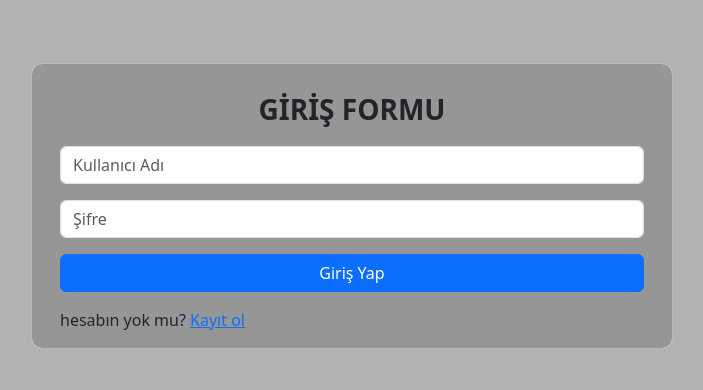
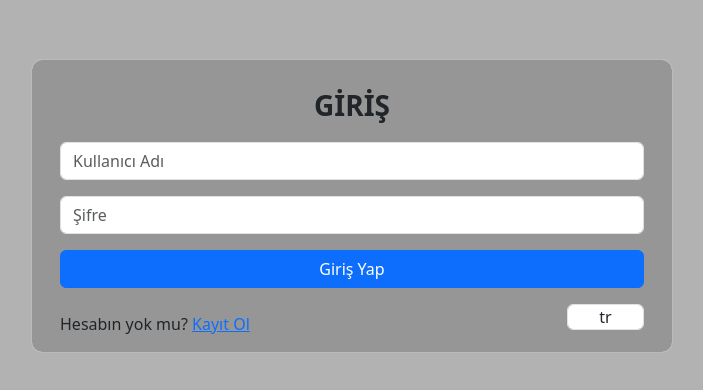
Before and after one commit to OmerSalik/MMORPG_oyun_denemesi, a plain HTML site: page ver1.0/html/index.html in a window 1280 px wide. Shown: the part 194-584 px from the top of the page, without its empty margins (288-991 px from the left). Drawn offline with nearby package versions, Linux system fonts and the light colour scheme; some packages are replaced by stand-ins of ours; no server answers; a script that the page names is missing.

Commit message:
Add files via upload

```diff
--- a/ver1.0/html/index.html
+++ b/ver1.0/html/index.html
@@ -13,12 +13,15 @@
       <div class="omer-form" id="giris-formu">
         <div>
           <div class="container-fluid">
-              <div class="col-12 mb-3 fs-3 text-center fw-bold mt-2">GİRİŞ FORMU</div>
-              <div class="col-12 mb-3"><input type="text" id="giris-kadi-input" class="form-control gk-input" placeholder="Kullanıcı Adı"></div>
-              <div class="col-12 mb-3"><input type="password" id="giris-sifre-input" class="form-control gk-input" placeholder="Şifre"></div>
-              <div class="col-12 mb-3"><button type="button" class="btn btn-primary w-100 islem-button" islem="girisYap">Giriş Yap</button></div>
-              <div class="col-12">
-                hesabın yok mu? <a class="form-degis cp" form="kayit-formu">Kayıt ol</a>
+              <div class="col-12 mb-3 fs-3 text-center fw-bold mt-2" kelime="giris" tip="innerHTML"></div>
+              <div class="col-12 mb-3"><input type="text" id="giris-kadi-input" class="form-control gk-input" kelime="kullanici_adi" tip="placeholder"></div>
+              <div class="col-12 mb-3"><input type="password" id="giris-sifre-input" class="form-control gk-input" kelime="sifre" tip="placeholder"></div>
+              <div class="col-12 mb-3"><button type="button" class="btn btn-primary w-100 islem-button" islem="girisYap" kelime="giris_yap" tip="innerHTML"></button></div>
+              <div class="row">
+                <div class="col-10 pt-2"><span kelime="hesabin_yok_mu" tip="innerHTML"></span>? <a class="form-degis cp" form="kayit-formu" kelime="kayit_ol" tip="innerHTML"></a></div>
+                <div class="col-2">
+                  <select dil="true" class="form-control text-center"></select>
+                </div>
               </div>
           </div>
         </div>
@@ -26,19 +29,29 @@
       <div class="omer-form" id="kayit-formu">
         <div>
           <div class="container-fluid">
-              <div class="col-12 mb-3 fs-3 text-center fw-bold mt-2"> KAYIT FORMU</div>
-              <div class="col-12 mb-3"><input type="text" id="kayit-kadi-input" class="form-control gk-input" placeholder="Kullanıcı Adı"></div>
-              <div class="col-12 mb-3"><input type="password" id="kayit-sifre-input" class="form-control gk-input" placeholder="Şifre"></div>
-              <div class="col-12 mb-3"><input type="password" id="kayit-sifre-tekrar-input" class="form-control gk-input" placeholder="Şifre Tekrar"></div>
-              <div class="col-12 mb-3"><button type="button" class="btn btn-primary w-100 islem-button" islem="kayitOl">Kayıt Ol</button></div>
-              <div class="col-12">Zaten bir hesabın var mı? <a class="form-degis cp" form="giris-formu">Giriş Yap</a></div>
+              <div class="col-12 mb-3 fs-3 text-center fw-bold mt-2" kelime="kayit" tip="innerHTML"></div>
+              <div class="col-12 mb-3"><input type="text" id="kayit-kadi-input" class="form-control gk-input" kelime="kullanici_adi" tip="placeholder"></div>
+              <div class="col-12 mb-3"><input type="password" id="kayit-sifre-input" class="form-control gk-input" kelime="sifre" tip="placeholder"></div>
+              <div class="col-12 mb-3"><input type="password" id="kayit-sifre-tekrar-input" class="form-control gk-input" kelime="sifre_tekrar" tip="placeholder"></div>
+              <div class="col-12 mb-3"><button type="button" class="btn btn-primary w-100 islem-button" islem="kayitOl" kelime="kayit_ol" tip="innerHTML">Kayıt Ol</button></div>
+              <div class="row">
+                <div class="col-10"><span kelime="zaten_bir_hesabin_var_mi" tip="innerHTML"></span>? <a class="form-degis cp" form="giris-formu" kelime="giris_yap" tip="innerHTML"></a></div>
+                <div class="col-2">
+                  <select dil="true" class="form-control text-center"></select>
+                </div>
+              </div>
           </div>
         </div>
       </div>
     </div>
     <div id="oyun">
       <div id="oyun-div-ust">
-        <div></div>
+        <div>
+          <div style="width: 100%;">
+            <select dil="true" class="form-control text-center w-100" style="height: min-content;"></select>
+            <button type="button" class="btn btn-danger w-100" kelime="cikis_yap" tip="innerHTML" id="cikis_yap"></button>
+          </div>
+        </div>
         <canvas id="canvas"></canvas>
         <div></div>
       </div>
--- /dev/null
+++ b/ver1.0/html/js/class/bloklar.js
@@ -0,0 +1,24 @@
+/*
+genislik : 528 px
+uzunluk : 381 px
+
+yatay blok sayısı : 11
+dikey blok sayısı : 8
+
+blok büyüklüğü x : 48
+blok büyüklüğü y : 47.625 => 48
+*/
+
+class blok {
+  constructor() {
+    /* f çalışmıyor */
+    /* f.log('değer : ', f.gid('giris-kadi-input).value) */
+  }
+}
+
+export class Zemin extends blok{
+  constructor(oyun) {
+    super();
+    this.oyun = oyun;
+  }
+}
--- /dev/null
+++ b/ver1.0/html/js/class/diller.js
@@ -0,0 +1,29 @@
+let sozluk = {
+  "tr": {
+    giris:                    "GİRİŞ",
+    kayit:                    "KAYIT",
+    kullanici_adi:            "Kullanıcı Adı",
+    sifre:                    "Şifre",
+    sifre_tekrar:             "Şifre Tekrar",
+    hesabin_yok_mu:           "Hesabın yok mu",
+    giris_yap:                "Giriş Yap",
+    kayit_ol:                 "Kayıt Ol",
+    zaten_bir_hesabin_var_mi: "Zaten bir hesabın var mı",
+    cikis_yap:                "Çıkış Yap",
+  },
+  "en": {
+    giris:                    "LOGIN",
+    kayit:                    "SIGNUP",
+    kullanici_adi:            "Username",
+    sifre:                    "Password",
+    sifre_tekrar:             "Password Again",
+    hesabin_yok_mu:           "You have no account",
+    giris_yap:                "Log In",
+    kayit_ol:                 "Sign Up",
+    zaten_bir_hesabin_var_mi: "Do you already have an account",
+    cikis_yap:                "Log Out",
+  }
+}
+
+export function DILLER() { return Object.keys(sozluk); }
+export function KELIMELER(dil) { return sozluk[dil]; }
--- a/ver1.0/html/js/index.js
+++ b/ver1.0/html/js/index.js
@@ -1,4 +1,7 @@
 import { Functions } from './class/utils.js'
+import { KELIMELER, DILLER } from './class/diller.js'
+import { Zemin } from './class/bloklar.js'
+
 let f = new Functions(),
 s = io("http://172.16.16.203:2313"),
 gia = fieldName => f.gid(`giris-${fieldName}-input`),
@@ -6,7 +9,9 @@ kia = fieldName => f.gid(`kayit-${fieldName}-input`),
 kontrol = null,
 oranti = 0,
 oyunBasladi = false,
-harita = null;
+harita = null,
+oyun = null,
+sozluk;
 
 s.on('bye', () => {window.location.href = 'https://www.youtube.com'})
 
@@ -17,19 +22,15 @@ s.on('oyun', ob => {
   }
 });
 
-function haritaCiz() {
-
-}
+function haritaCiz() {}
 
 s.on('temizle', () => {
-  console.log('asdfads');
   localStorage.clear();
   window.location.reload();
 })
 
 s.on('giris', value => {
   localStorage.setItem('ben', JSON.stringify(value))
-  console.log('kontrol: ', localStorage.getItem('ben'))
   formDegis();
   if(!oyunBasladi) {
     animasyon();
@@ -105,15 +106,41 @@ function animasyon() {
   requestAnimationFrame(animasyon);
 }
 
+function kelimeleriYaz(el) {
+  if(el !== false) {
+    localStorage.setItem('dil', el.value);
+    sozluk = KELIMELER(localStorage.getItem('dil'));
+    f.qsa('[dil="true"]').forEach(ele => ele.value = el.value)
+  }
+  Object.keys(sozluk).forEach(kelime => {
+    document.querySelectorAll(`[kelime="${kelime}"]`).forEach(el => {
+      el[el.getAttribute('tip')] = sozluk[kelime];
+    })
+  })
+}
+
 onload = function() {
   formDegis();
-  f.qsa('.form-degis').forEach(el => el.addEventListener('click', () => { formDegis(el.getAttribute('form')) }))
-  f.qsa('.islem-button').forEach(el => el.addEventListener('click', () => { islem(el.getAttribute('islem')) }))
+  f.qsa('.form-degis').forEach(el => el.addEventListener('click', () => { formDegis(el.getAttribute('form')) }));
+  f.qsa('.islem-button').forEach(el => el.addEventListener('click', () => { islem(el.getAttribute('islem')) }));
+  f.qsa('[dil="true"]').forEach(el => el.addEventListener('change', () => {kelimeleriYaz(el)}));
+  oyun = new OYUN();
+  DILLER().forEach(dil => {
+    f.qsa('[dil="true"]').forEach(el => el.innerHTML += `<option value="${dil}"${dil == localStorage.getItem('dil') ? ' selected' : ''}>${dil}</option>`);
+  })
   oranti = f.gid('wal').offsetWidth / 100;
-  if(localStorage.getItem('ben')) {
-    s.emit('islem', {ilk: true, islem: "kontrol", data: {data: localStorage.getItem('ben')}})
-  } else {
+  if(localStorage.getItem('ben')) s.emit('islem', {ilk: true, islem: "kontrol", data: {data: localStorage.getItem('ben')}})
+  else {
     localStorage.removeItem('ben');
     formDegis('giris-formu');
   }
+  if(!localStorage.getItem('dil')) localStorage.setItem('dil', 'tr');
+  sozluk = KELIMELER(localStorage.getItem('dil'));
+  kelimeleriYaz(false);
 }
+
+class OYUN {
+  constructor() {
+    this.zemin = new Zemin(this);
+  }
+}
--- a/ver1.0/html/style.css
+++ b/ver1.0/html/style.css
@@ -46,10 +46,19 @@
 #oyun-div-ust>div {
   width: 100%;
   height: 100%;
+  padding: 1em;
   display: flex;
+  flex-direction: column;
   background-color: rgba(0, 0, 0, 0.1);
 }
 
 #canvas {
   background-color: green;
 }
+
+select {
+  margin: 0 !important;
+  padding: 0 !important;
+  padding-left: 0.5em !important;
+  padding-right: 0.5em !important;
+}
```
Also changed, not shown: ver1.0/server/oyunModule.js (+8 -0 lines), 1 other file.
